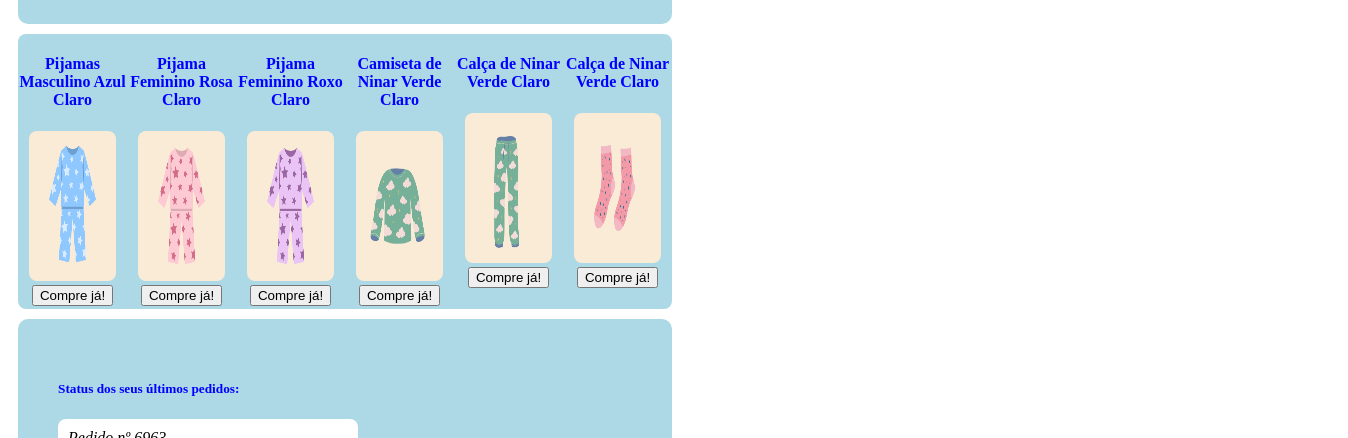
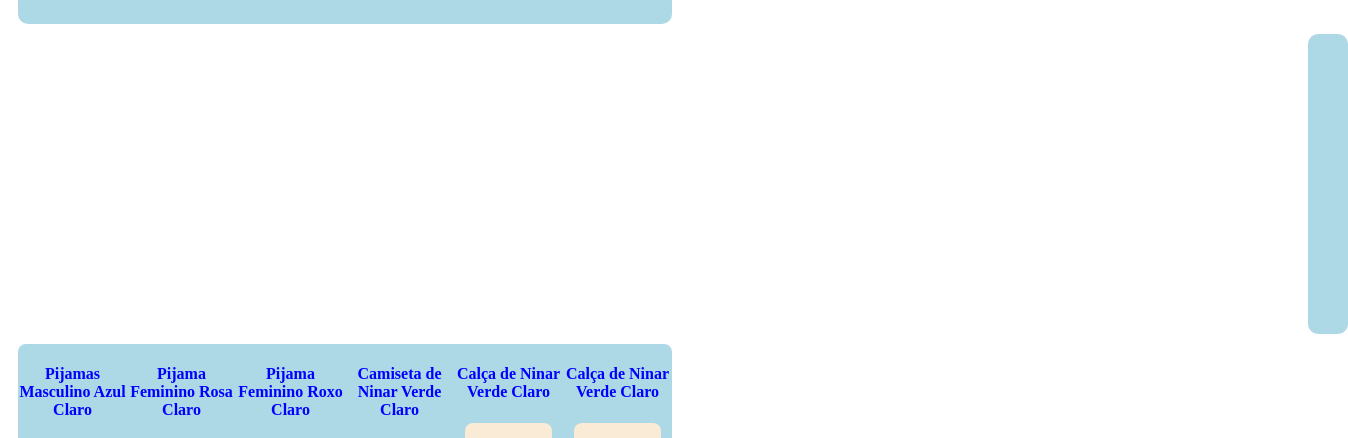
Before and after one commit to Fernanda788/replicando_interface, a plain HTML site: page index.html in a window 1280 px wide. Shown: the part 286-724 px from the top of the page, 1348 px wide, since content can reach past the window. Drawn offline with Linux system fonts and the light colour scheme.

Commit message:
Att index.html e style.css

```diff
--- a/index.html
+++ b/index.html
@@ -7,7 +7,7 @@
     <link rel = "stylesheet" href = "style.css">
 </head>
 
-<body><!--oie feh se quiser ajuda estou aqui hehe-->
+<body>
 
     <section id="quadrado">
         <div class = "flexivel">
@@ -37,10 +37,11 @@
                     </div>
                 </div>
             </div>
-            <div class = "recente">
+        </div>
+    </section>
 
-            </div>
-        </div>
+    <section id="recente">
+
     </section>
 
     <section id="produtos">
--- a/style.css
+++ b/style.css
@@ -36,7 +36,7 @@
     padding: 20px;
     height: 300px;
     margin-top: 10px;
-    margin-left: 1000px;
+    margin-left: 1300px;
     background-color:lightblue;
     color: blue;
     box-sizing:border-box;
```
